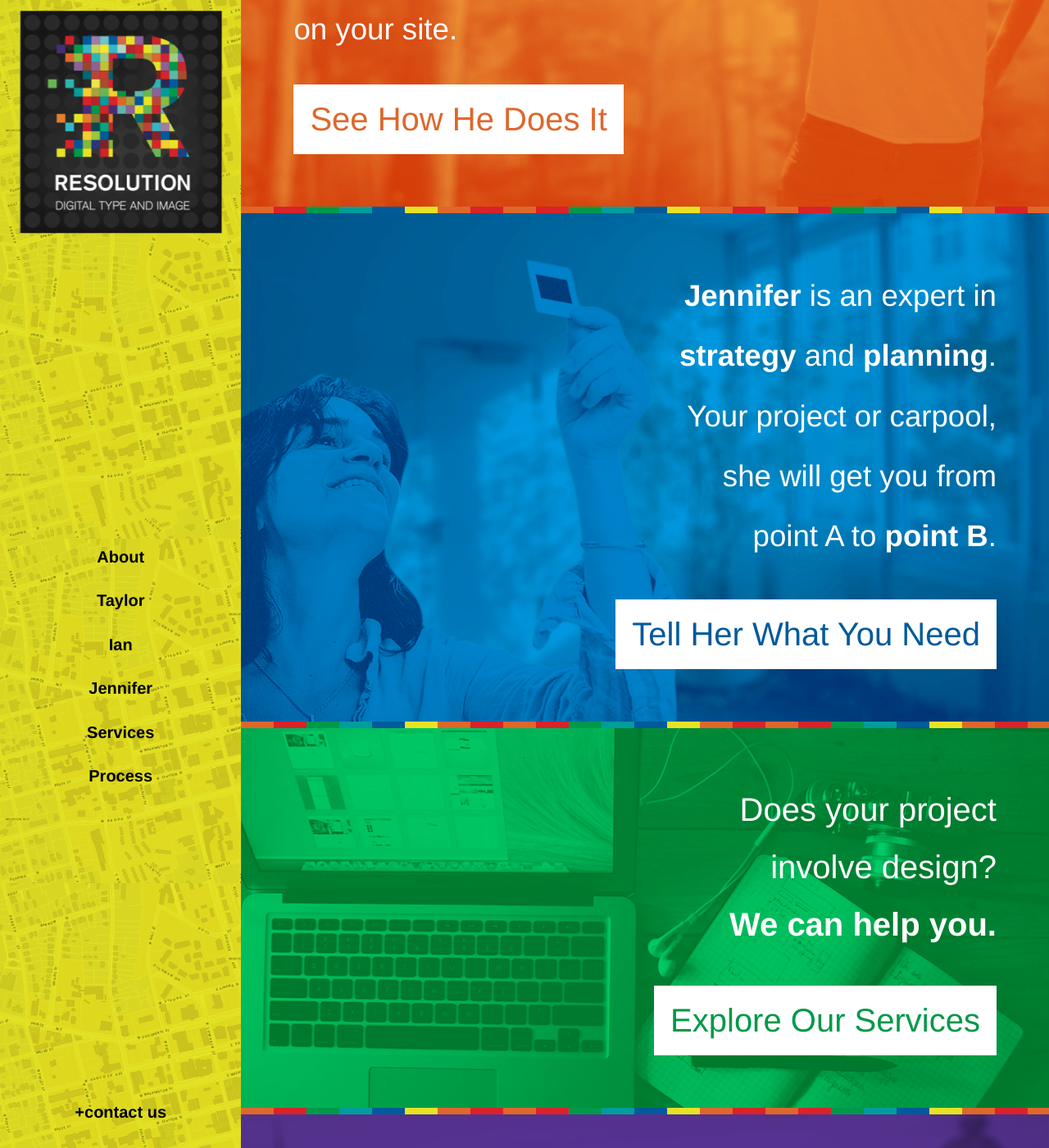
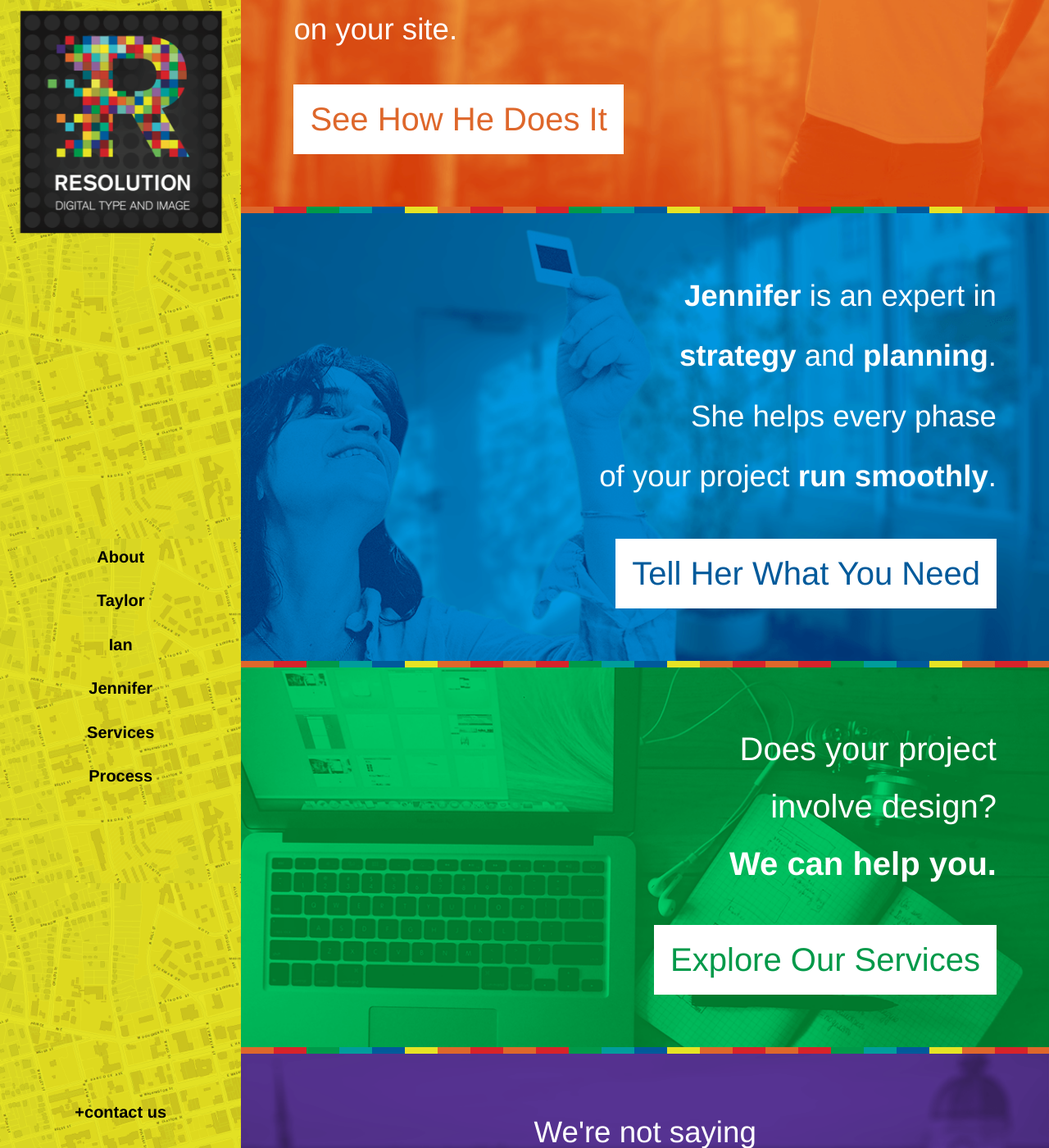
Before and after one commit to slip/Resolutionathens-Redesign, a Jekyll site: the page built from index.html, in a window 1280 px wide and 1400 px high, scrolled down 1443 px. Shown: the whole window at 82% size. Built offline with Jekyll 4.4.1, drawn with Linux system fonts in a browser that asks for light colours; nearby versions of some CDN libraries; some web fonts are replaced; Markdown is read by kramdown in place of the engine named in the settings.

Commit message:
Fixed contact form css and added services list page.

```diff
--- a/_includes/jennifer.html
+++ b/_includes/jennifer.html
@@ -1 +1 @@
-<section id="jennifer"><p class="home-text"><strong>Jennifer</strong> is an expert in<br/> <strong>strategy</strong> and <strong>planning</strong>.<br/> Your project or carpool,<br/> she will get you from<br/> point A to <strong>point B</strong>.</p><a href="/contact" class="button jennifer">Tell Her What You Need</a></section><div class="color-bar"></div>
+<section id="jennifer"><p class="home-text"><strong>Jennifer</strong> is an expert in<br/> <strong>strategy</strong> and <strong>planning</strong>.<br/> She helps every phase<br/> of your project <strong>run smoothly</strong>.</p><a href="/contact" class="button jennifer">Tell Her What You Need</a></section><div class="color-bar"></div>
--- /dev/null
+++ b/_includes/services-list.html
@@ -0,0 +1 @@
+<section id="about"><p class="home-text">This is our services page.</p></section><div class="color-bar"></div>
--- a/_jadefiles/home/jennifer.jade
+++ b/_jadefiles/home/jennifer.jade
@@ -1,4 +1,4 @@
 section#jennifer
-  p.home-text <strong>Jennifer</strong> is an expert in<br/> <strong>strategy</strong> and <strong>planning</strong>.<br/> Your project or carpool,<br/> she will get you from<br/> point A to <strong>point B</strong>.
+  p.home-text <strong>Jennifer</strong> is an expert in<br/> <strong>strategy</strong> and <strong>planning</strong>.<br/> She helps every phase<br/> of your project <strong>run smoothly</strong>.
   a(class="button jennifer", href="/contact") Tell Her What You Need
 .color-bar
--- /dev/null
+++ b/_jadefiles/services/services-list.jade
@@ -0,0 +1,3 @@
+section#about
+  p.home-text This is our services page.
+.color-bar
--- a/assets/css/layouts/_home.sass
+++ b/assets/css/layouts/_home.sass
@@ -1,6 +1,10 @@
 .home-wrapper
   +display(flex)
   min-height: 100vh
+
+
+.home-sections
+
 
 header
   flex-shrink: 0
--- a/assets/css/layouts/_layout.sass
+++ /dev/null
@@ -1,2 +0,0 @@
-.site
-  +outer-container
```
Also changed, not shown: assets/css/modules/_contact.sass (+6 -1 lines), assets/css/modules/_footer.sass (+6 -8 lines), assets/css/main.min.css.
